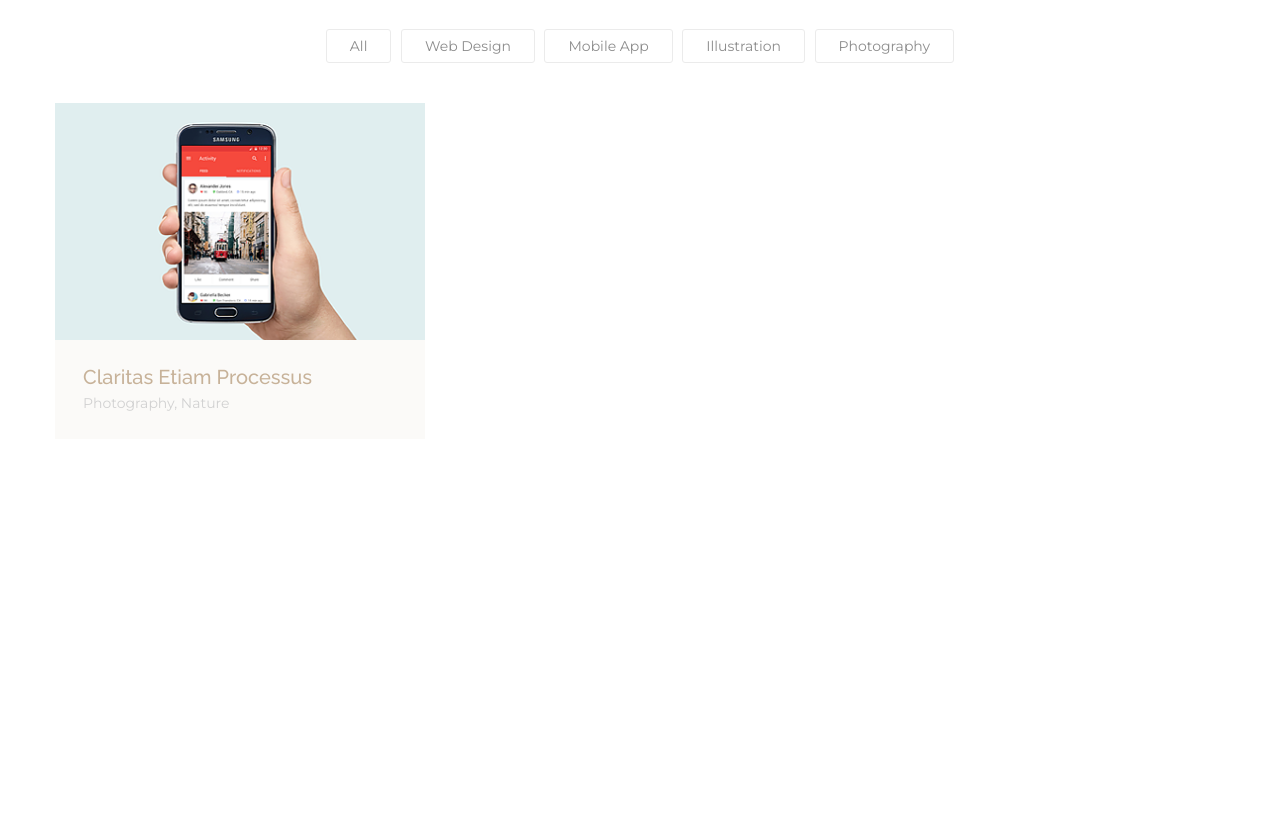
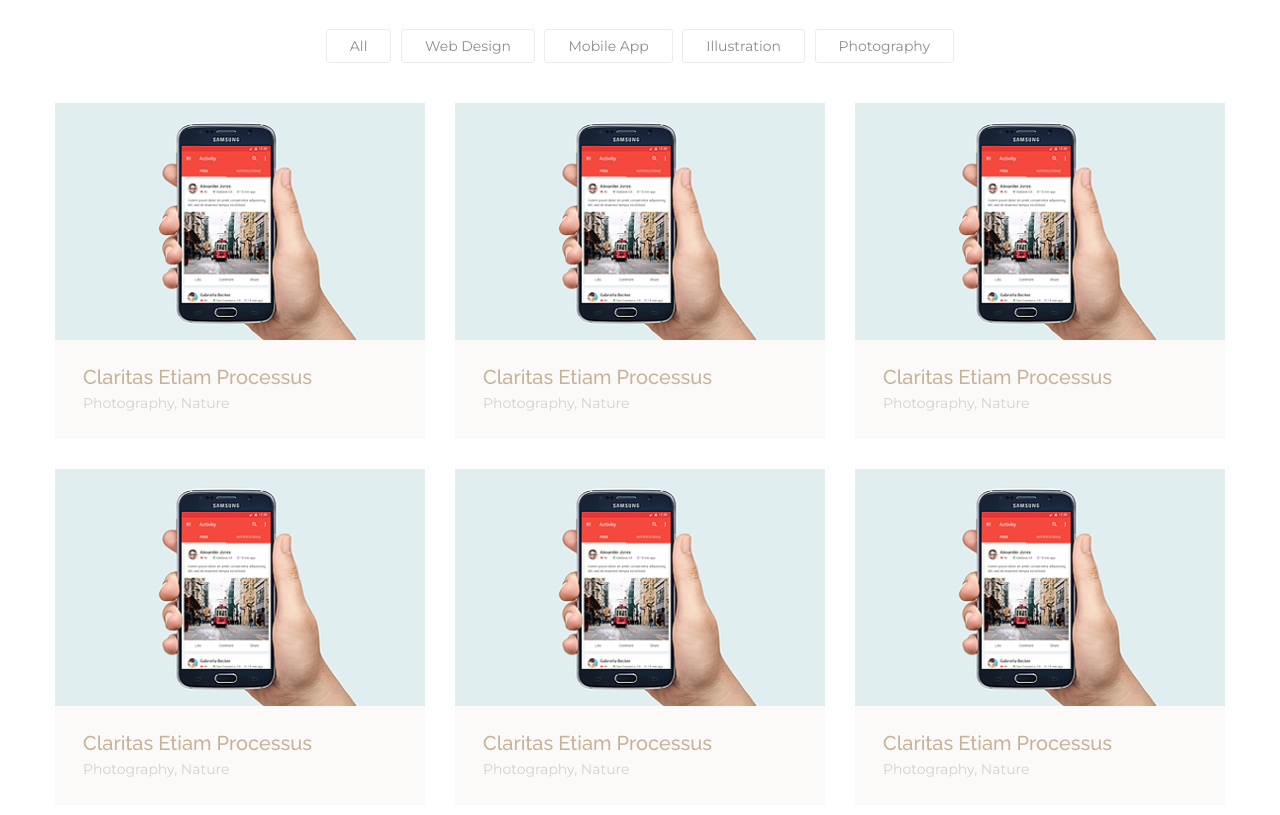
Before and after one commit to xaoc37rus/WebWaxom, a plain HTML site: page index.html in a window 1280 px wide. Shown: the part 2438-3253 px from the top of the page. Before the commit the page ends 2877 px from the top, so only its background shows below. Drawn offline with Linux system fonts and the light colour scheme.

Commit message:
project_wrap_1

```diff
--- a/index.html
+++ b/index.html
@@ -108,6 +108,51 @@
                                 <p>Photography, Nature</p>
                             </div>
                         </div>
+                        <div class="project">
+                            <div class="project-bg">
+                                <span class="project-photo"></span>
+                            </div>
+                            <div class="project-footer">
+                                <h4>Claritas Etiam Processus</h4>
+                                <p>Photography, Nature</p>
+                            </div>
+                        </div>
+                        <div class="project">
+                            <div class="project-bg">
+                                <span class="project-photo"></span>
+                            </div>
+                            <div class="project-footer">
+                                <h4>Claritas Etiam Processus</h4>
+                                <p>Photography, Nature</p>
+                            </div>
+                        </div>
+                                                <div class="project">
+                            <div class="project-bg">
+                                <span class="project-photo"></span>
+                            </div>
+                            <div class="project-footer">
+                                <h4>Claritas Etiam Processus</h4>
+                                <p>Photography, Nature</p>
+                            </div>
+                        </div>
+                                                <div class="project">
+                            <div class="project-bg">
+                                <span class="project-photo"></span>
+                            </div>
+                            <div class="project-footer">
+                                <h4>Claritas Etiam Processus</h4>
+                                <p>Photography, Nature</p>
+                            </div>
+                        </div>
+                                                <div class="project">
+                            <div class="project-bg">
+                                <span class="project-photo"></span>
+                            </div>
+                            <div class="project-footer">
+                                <h4>Claritas Etiam Processus</h4>
+                                <p>Photography, Nature</p>
+                            </div>
+                        </div>
                     </div>
                 </div>
             </div>
--- a/style.css
+++ b/style.css
@@ -350,6 +350,11 @@ a.btn-projects:active {
 }
 .project {
     width: 370px;
+    float: left;
+    margin: 0 30px 30px 0;
+}
+.project:nth-child(3n) {
+    margin-right: 0;
 }
 .project:hover .project-photo {
     opacity: 0.7;
@@ -369,6 +374,15 @@ a.btn-projects:active {
     padding: 27px 28px;
     text-align: left;
 }
+.project:hover .project-footer {
+    background: #362f2d;
+}
+.project:hover h4 {
+    color: #fff;
+}
+.project:hover p {
+    color: #c7b299;
+}
 .project-footer h4 {
     font-family: "Raleway", sans-serif;
     line-height: 20px;
```
